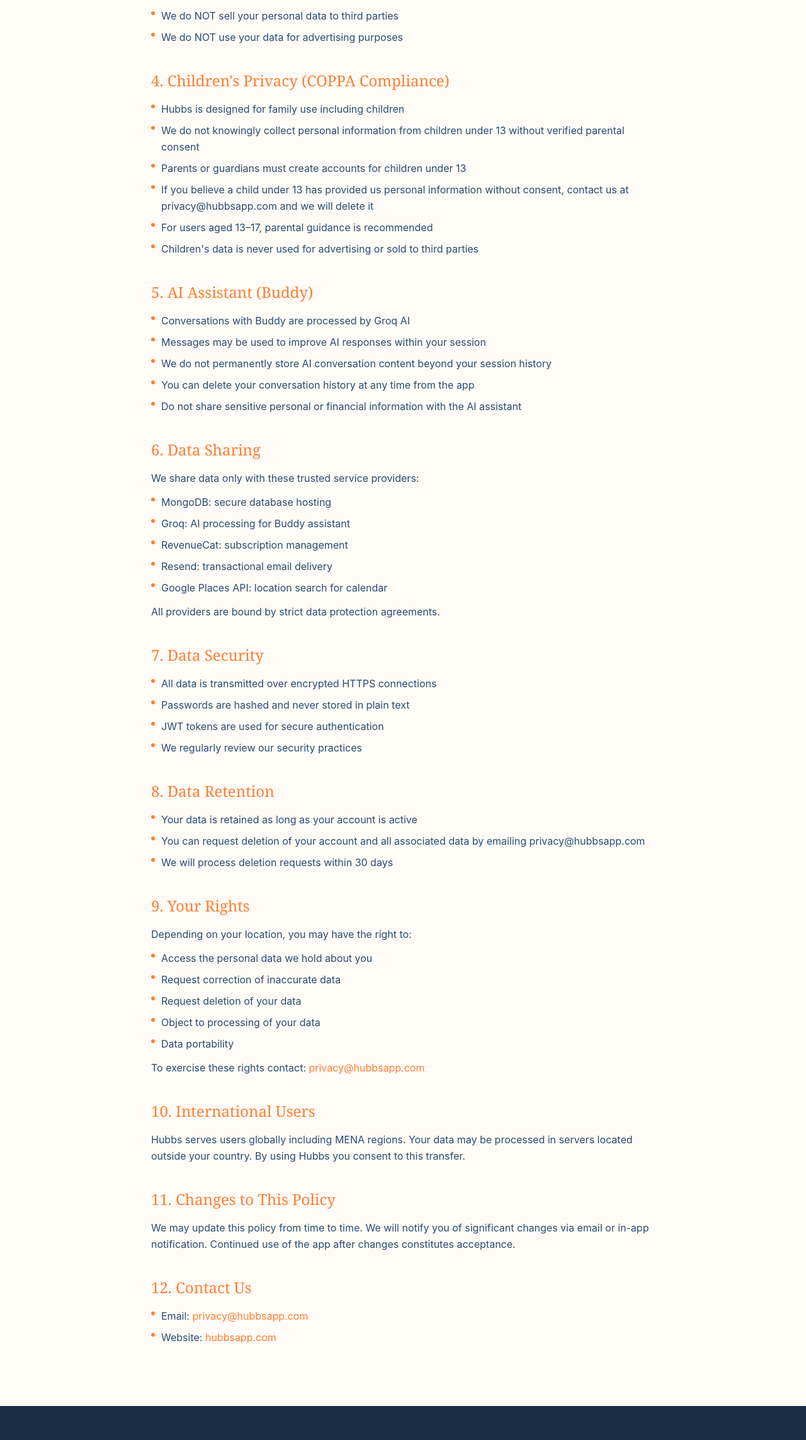
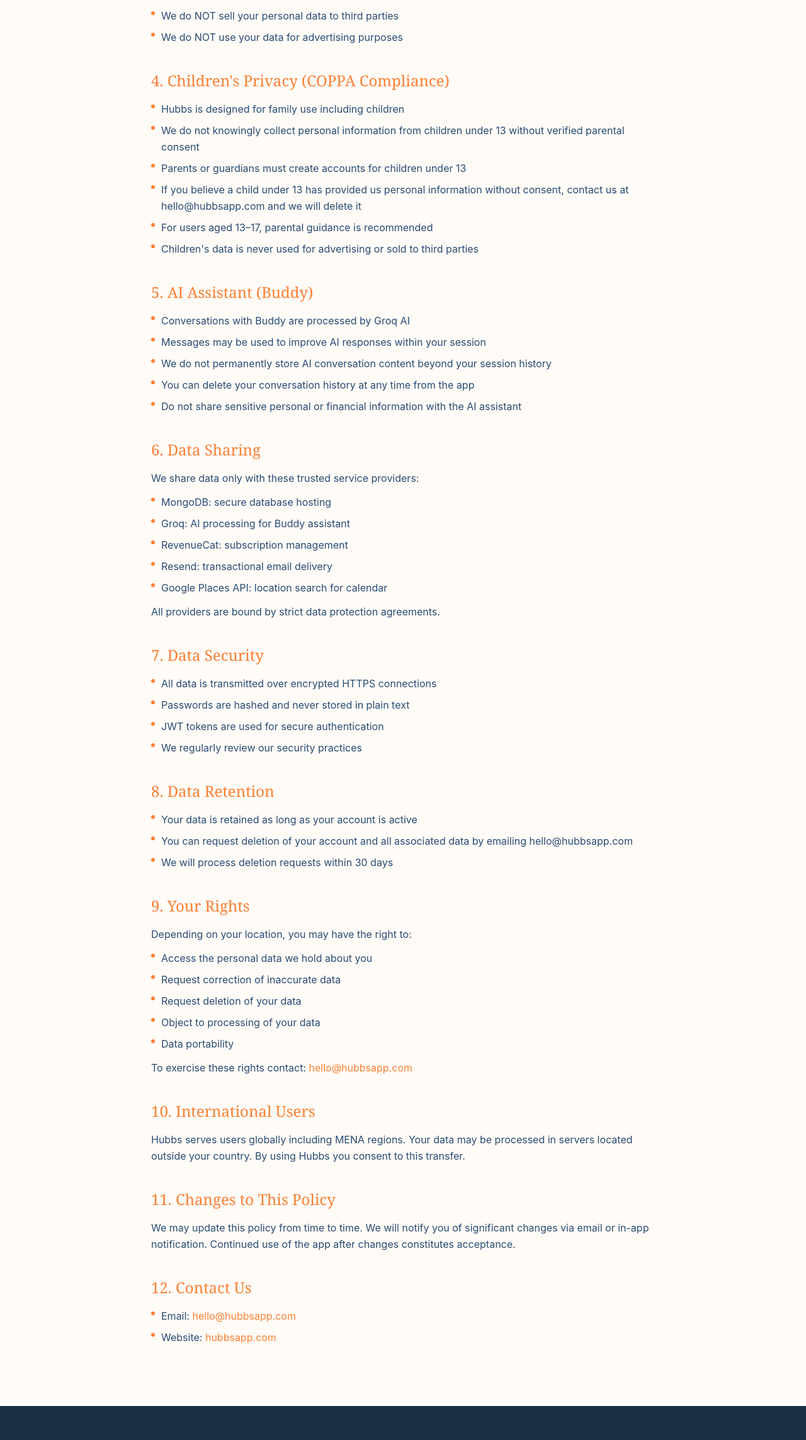
Before and after one commit to FoxWrites-sa/hubbs-web, a Next.js app: page /privacy in a window 1280 px wide. Shown: the part 932-3218 px from the top of the page at 63% size. Built offline with nearby package versions, Linux system fonts and the light colour scheme; a web font is replaced by a local one.

Commit message:
Fix privacy emails, terms emails, CSV export BOM
- Fix 11: Replace privacy@/legal@ placeholder emails with hello@hubbsapp.com
- Fix 12: CSV export adds BOM for Excel, properly quotes cells with commas

Co-Authored-By: Claude Sonnet 4.6 <noreply@anthropic.com>

```diff
--- a/app/admin/page.tsx
+++ b/app/admin/page.tsx
@@ -875,12 +875,16 @@ function WaitlistTab() {
   const todayCount = entries.filter((e) => new Date(e.timestamp).toDateString() === today).length;
 
   const exportCsv = () => {
+    const quoteCell = (val: string) => {
+      const s = String(val ?? '');
+      return s.includes(',') || s.includes('"') || s.includes('\n') ? `"${s.replace(/"/g, '""')}"` : s;
+    };
     const rows = [
       ['Email', 'Signed Up', 'Country', 'Device', 'Source'],
       ...entries.map((e) => [e.email, new Date(e.timestamp).toLocaleString(), e.country, e.device, e.source]),
     ];
-    const csv = rows.map((r) => r.join(',')).join('\n');
-    const url = URL.createObjectURL(new Blob([csv], { type: 'text/csv' }));
+    const csv = '﻿' + rows.map((r) => r.map(quoteCell).join(',')).join('\n');
+    const url = URL.createObjectURL(new Blob([csv], { type: 'text/csv;charset=utf-8;' }));
     const a = document.createElement('a');
     a.href = url; a.download = 'hubbs-waitlist.csv'; a.click();
     URL.revokeObjectURL(url);
--- a/app/privacy/page.tsx
+++ b/app/privacy/page.tsx
@@ -91,7 +91,7 @@ const sections = [
           'Hubbs is designed for family use including children',
           'We do not knowingly collect personal information from children under 13 without verified parental consent',
           'Parents or guardians must create accounts for children under 13',
-          'If you believe a child under 13 has provided us personal information without consent, contact us at privacy@hubbsapp.com and we will delete it',
+          'If you believe a child under 13 has provided us personal information without consent, contact us at hello@hubbsapp.com and we will delete it',
           'For users aged 13–17, parental guidance is recommended',
           "Children's data is never used for advertising or sold to third parties",
         ].map((item) => (
@@ -169,7 +169,7 @@ const sections = [
       <ul className="space-y-2 leading-relaxed list-none">
         {[
           'Your data is retained as long as your account is active',
-          'You can request deletion of your account and all associated data by emailing privacy@hubbsapp.com',
+          'You can request deletion of your account and all associated data by emailing hello@hubbsapp.com',
           'We will process deletion requests within 30 days',
         ].map((item) => (
           <li key={item} className="flex items-start gap-2.5">
@@ -199,7 +199,7 @@ const sections = [
             </li>
           ))}
         </ul>
-        <p className="leading-relaxed">To exercise these rights contact: <a href="mailto:privacy@hubbsapp.com" className="hover:opacity-80 transition-opacity" style={{ color: '#FE7F32' }}>privacy@hubbsapp.com</a></p>
+        <p className="leading-relaxed">To exercise these rights contact: <a href="mailto:hello@hubbsapp.com" className="hover:opacity-80 transition-opacity" style={{ color: '#FE7F32' }}>hello@hubbsapp.com</a></p>
       </>
     ),
   },
@@ -225,7 +225,7 @@ const sections = [
       <ul className="space-y-2 leading-relaxed list-none">
         <li className="flex items-start gap-2.5">
           <span className="mt-1.5 w-1.5 h-1.5 rounded-full flex-shrink-0" style={{ backgroundColor: '#FE7F32' }} />
-          <span>Email: <a href="mailto:privacy@hubbsapp.com" className="hover:opacity-80 transition-opacity" style={{ color: '#FE7F32' }}>privacy@hubbsapp.com</a></span>
+          <span>Email: <a href="mailto:hello@hubbsapp.com" className="hover:opacity-80 transition-opacity" style={{ color: '#FE7F32' }}>hello@hubbsapp.com</a></span>
         </li>
         <li className="flex items-start gap-2.5">
           <span className="mt-1.5 w-1.5 h-1.5 rounded-full flex-shrink-0" style={{ backgroundColor: '#FE7F32' }} />
--- a/app/terms/page.tsx
+++ b/app/terms/page.tsx
@@ -252,7 +252,7 @@ const sections = [
       <ul className="space-y-2 leading-relaxed list-none">
         <li className="flex items-start gap-2.5">
           <span className="mt-1.5 w-1.5 h-1.5 rounded-full flex-shrink-0" style={{ backgroundColor: '#FE7F32' }} />
-          <span>Email: <a href="mailto:legal@hubbsapp.com" className="hover:opacity-80 transition-opacity" style={{ color: '#FE7F32' }}>legal@hubbsapp.com</a></span>
+          <span>Email: <a href="mailto:hello@hubbsapp.com" className="hover:opacity-80 transition-opacity" style={{ color: '#FE7F32' }}>hello@hubbsapp.com</a></span>
         </li>
         <li className="flex items-start gap-2.5">
           <span className="mt-1.5 w-1.5 h-1.5 rounded-full flex-shrink-0" style={{ backgroundColor: '#FE7F32' }} />
```
